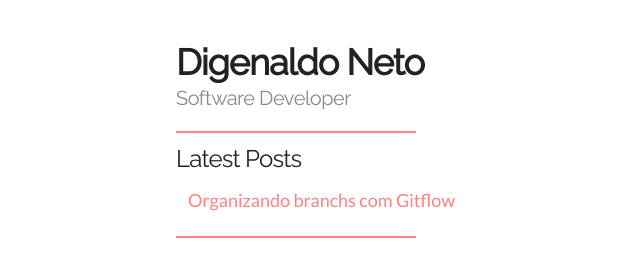
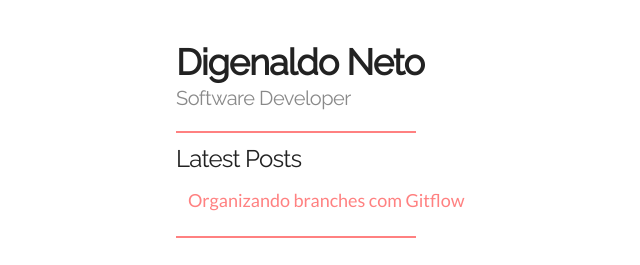
Before and after one commit to digenaldo/digenaldo2.github.io, a plain HTML site: page index.html in a window 1280 px wide. Shown: the top 265 px of the page, 134-774 px from the left. Drawn offline with Linux system fonts and the light colour scheme.

Commit message:
rebuilding site Thu Jan 24 16:59:54 -03 2019

```diff
--- a/index.html
+++ b/index.html
@@ -68,7 +68,7 @@
 
 		<ul class="no-bullet">
 			<li>
-				<a href="https://medium.com/@digenaldo.neto/organizando-branches-com-git-flow-7d6ff5c7bd69">Organizando branchs com Gitflow</a>
+				<a href="https://medium.com/@digenaldo.neto/organizando-branches-com-git-flow-7d6ff5c7bd69">Organizando branches com Gitflow</a>
 			</li>
 		</ul>
 	</section>
```
